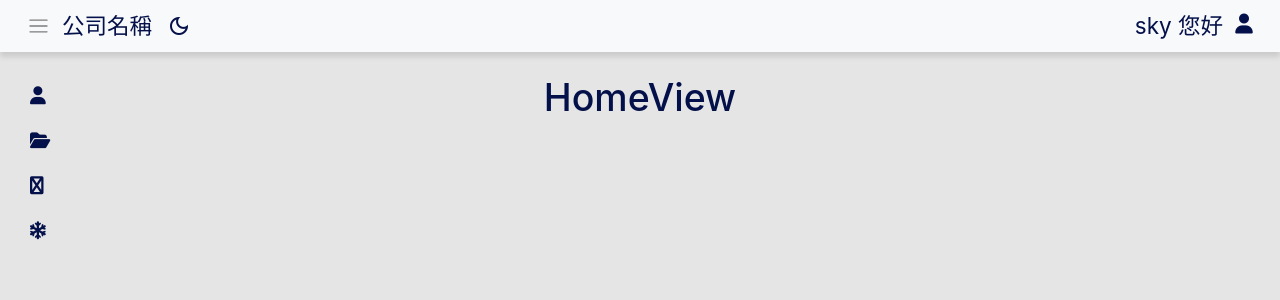
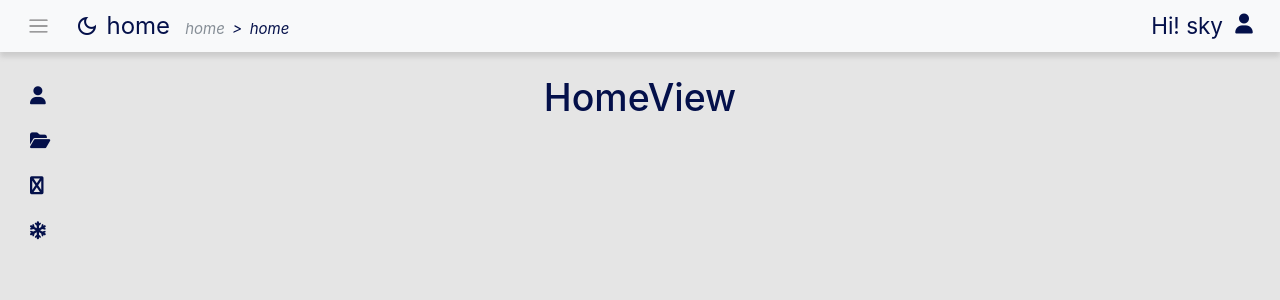
Before and after one commit to ceasky/CompanyBackground, a Vue app: page /#/ in a window 1280 px wide. Both pictures are taken after typing "name@example.com", "Sample123" into the empty fields and a click on the button "Submit". Shown: the top 300 px of the page. Built offline with nearby package versions, Linux system fonts and the light colour scheme.

Commit message:
edit navbar

```diff
--- a/src/components/NavBar.vue
+++ b/src/components/NavBar.vue
@@ -8,30 +8,38 @@
     "
   >
     <div style="width: 100%" class="d-flex justify-content-between">
+      <div class="d-flex align-items-center" style="position: relative">
         <div class="d-flex">
           <button
-          v-show="windowWidth > 992"
             type="button"
+            :disabled="windowWidth <= 992"
             class="btn"
             style="background-color: transparent; border-color: transparent"
             @click="setSidebarType()"
           >
             <span class="navbar-toggler-icon"></span>
           </button>
-        <div class="d-flex align-items-center">
+          <div class="d-flex align-items-center" v-if="sidebarType == '18'">
             <span
               :class="
                 backgroundColor == 'dark' ? 'fontColorDark' : 'fontColorLight'
               "
               style="font-size: 1.5rem"
-            >公司名稱</span
+              >{{ currentUser.company }}</span
             >
           </div>
-        <div class="ml-3 d-flex align-items-center">
+        </div>
+        <div
+          class="d-flex"
+          style="position: absolute; width: 20rem"
+          :style="sidebarType == '18' ? 'left:17rem' : 'left:4rem'"
+        >
+          <div class="d-flex align-items-center mr-2">
             <span
               @click="setbackgroundColor()"
               v-show="backgroundColor == 'dark'"
               class="material-symbols-outlined fontColorDark"
+              style="cursor: pointer"
             >
               light_mode
             </span>
@@ -39,9 +47,41 @@
               @click="setbackgroundColor()"
               v-show="backgroundColor == 'light'"
               class="material-symbols-outlined fontColorLight"
+              style="cursor: pointer"
             >
               dark_mode
             </span>
+          </div>
+          <div class="d-flex">
+            <div
+              :class="
+                backgroundColor == 'dark' ? 'fontColorDark' : 'fontColorLight'
+              "
+              style="font-size: 1.6rem"
+            >
+              {{ currentRoute }}
+            </div>
+            <div class="d-flex align-items-end ml-3 mb-1">
+              <i
+
+                class="fontColorGroup"
+                >{{ pageGroup }}</i
+              >
+              <i
+                :class="
+                  backgroundColor == 'dark' ? 'fontColorDark' : 'fontColorLight'
+                "
+                style="margin-right: 0.5rem; margin-left: 0.5rem"
+                >></i
+              >
+              <i
+                :class="
+                  backgroundColor == 'dark' ? 'fontColorDark' : 'fontColorLight'
+                "
+                >{{ currentRoute }}</i
+              >
+            </div>
+          </div>
         </div>
       </div>
       <div class="d-flex" style="position: relative">
@@ -50,9 +90,9 @@
             :class="
               backgroundColor == 'dark' ? 'fontColorDark' : 'fontColorLight'
             "
-            style="font-size: 1.5rem"
+            style="font-size: 1.5rem; cursor: pointer"
           >
-            {{ currentUser.name || "使用者" }} 您好
+            Hi! {{ currentUser.name || "使用者" }}
           </div>
         </div>
         <div>
@@ -67,7 +107,7 @@
                 backgroundColor == 'dark' ? 'fontColorDark' : 'fontColorLight'
               "
               class="fa-solid fa-user"
-              style="font-size: 20px"
+              style="font-size: 20px; cursor: pointer"
             ></i>
           </button>
         </div>
@@ -88,12 +128,15 @@
 </template>
 <script>
 import { mapState } from "vuex";
+import sidebarContent from "../utils/sidebar.js";
 export default {
   // Vue 會在沒有資料時使用此預設值
   data() {
     return {
       useroption: false,
+      sidebarContent: null,
       windowWidth: window.innerWidth,
+      pageGroup: "",
     };
   },
   methods: {
@@ -104,7 +147,9 @@ export default {
       this.useroption = false;
     },
     setSidebarType() {
+      if (this.windowWidth > 992) {
         this.$store.commit("setSidebarType", "100");
+      }
     },
     logout() {
       this.$store.commit("revokeAuthentication");
@@ -118,7 +163,12 @@ export default {
     },
   },
   computed: {
-    ...mapState(["currentRoute", "currentUser", "backgroundColor"]),
+    ...mapState([
+      "currentRoute",
+      "currentUser",
+      "backgroundColor",
+      "sidebarType",
+    ]),
     isMobile() {
       return this.windowWidth < 992;
     },
@@ -131,6 +181,21 @@ export default {
         this.$store.commit("setSidebarType", "18");
       }
     },
+    currentRoute() {
+      for (var index in this.sidebarContent) {
+        let data = this.sidebarContent[index];
+        if (data.children) {
+          for (var idx in data.children) {
+            if (data.children[idx].title == this.currentRoute) {
+              this.pageGroup = data.title;
+              return;
+            }
+          }
+        } else {
+          this.pageGroup = this.currentRoute;
+        }
+      }
+    },
   },
   mounted() {
     // 監聽窗口大小的改變
@@ -141,6 +206,7 @@ export default {
     window.removeEventListener("resize", this.handleResize);
   },
   created() {
+    this.sidebarContent = sidebarContent;
     if (this.windowWidth < 992) {
       this.$store.commit("setSidebarType", "5");
     } else {
@@ -177,10 +243,11 @@ li {
 }
 .fontColorLight {
   color: #04104a;
-  cursor: pointer;
 }
 .fontColorDark {
   color: white;
-  cursor: pointer;
+}
+.fontColorGroup{
+  color: #868e96;
 }
 </style>
--- a/src/store/index.js
+++ b/src/store/index.js
@@ -8,6 +8,7 @@ export default new Vuex.Store({
     currentUser: {
       id: -1,
       name: "",
+      company:"CompanyName",
       isAdmin: false,
     },
 
```
Lines whose indentation alone changed are shown as unchanged.
